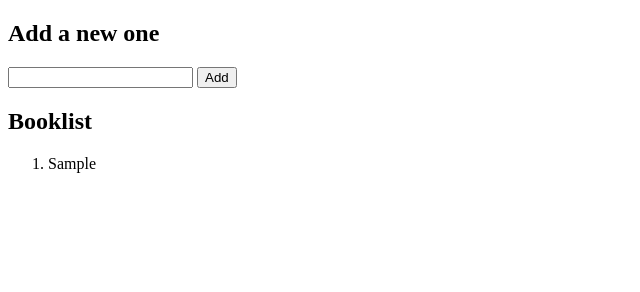
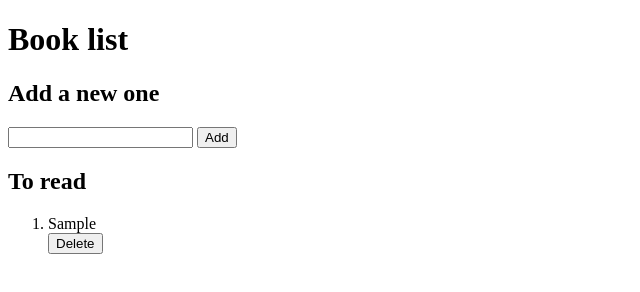
Before and after one commit to Javier7453/Booklist-page, a plain HTML site: page index.html in a window 1280 px wide. Both pictures are taken after typing "Sample" into the empty fields and a click on the button "Add". Shown: the whole page, without its empty margins (0-640 px from the left). Drawn offline with Linux system fonts and the light colour scheme.

Commit message:
8th commit

```diff
--- a/index.html
+++ b/index.html
@@ -6,13 +6,14 @@
         <title>Booklist</title>
     </head>
     <body>
+        <h1>Book list</h1>
         <div id = "input_interface">
             <h2>Add a new one</h2>
             <input type="text" id = "txt_add">
             <button id = "btn_add">Add</button>
         </div>
         <div id = "for_read_list">
-            <h2>Booklist</h2>
+            <h2>To read</h2>
             <ol id = "book_list">
             </ol>
         </div>
--- a/js/app.js
+++ b/js/app.js
@@ -24,7 +24,19 @@ function Print_bookList(){
     book_list.innerText = "";
     for(let i = 0; i  < new_bookList.length; i++){
         let new_book = document.createElement("li");
+        let btn_delete = document.createElement("button");
         new_book.innerText = new_bookList[i];
+        btn_delete.innerText = "Delete";
+
+        btn_delete.addEventListener("click", function(){Delete_book(new_bookList[i]);});
+
         book_list.appendChild(new_book);
+        book_list.appendChild(btn_delete);
     }
 }
+
+function Delete_book(book){
+    new_bookList.splice(new_bookList.indexOf(book),1);
+    Print_bookList();
+    localStorage.setItem("list",JSON.stringify(new_bookList));
+}
```
